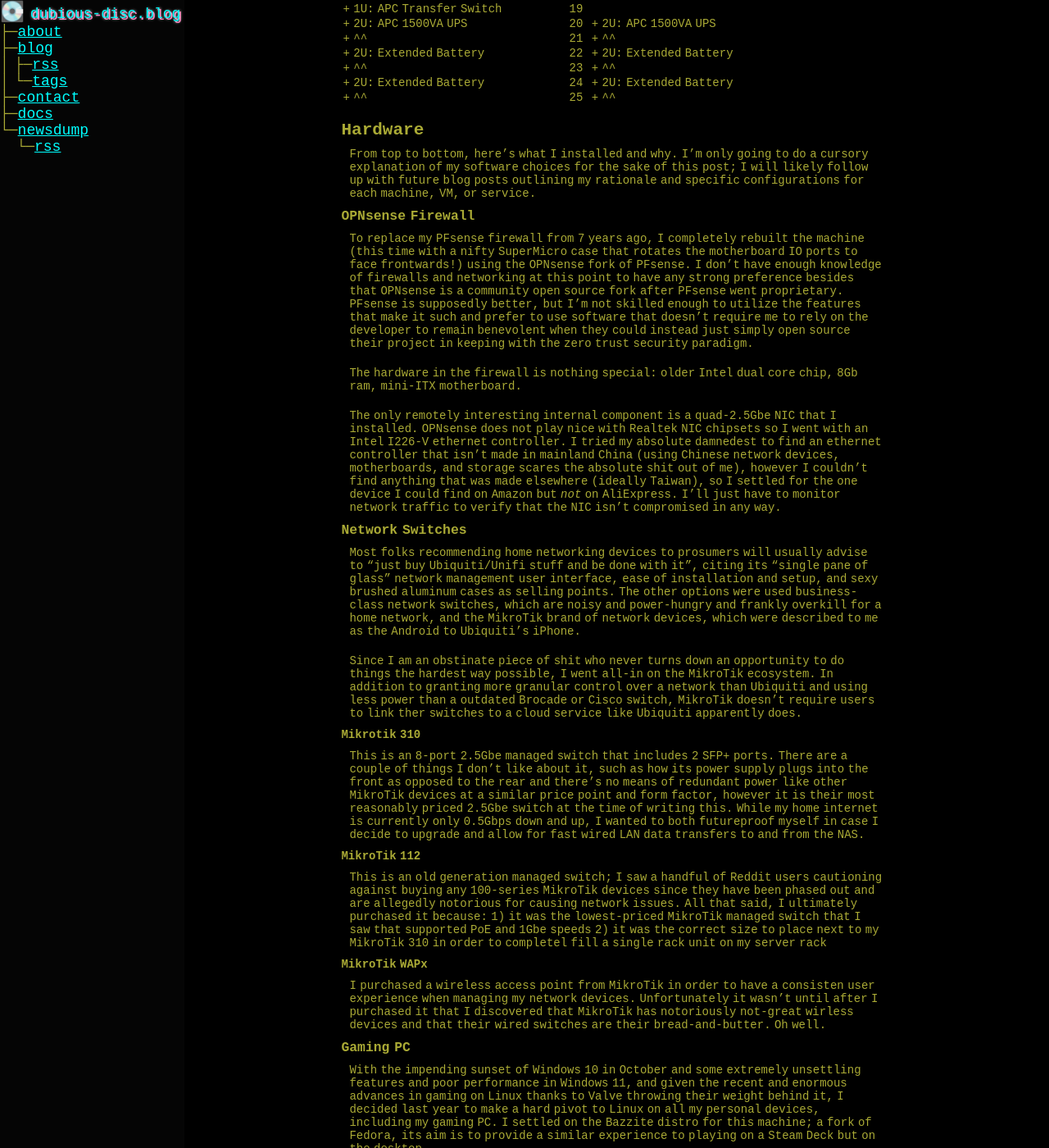
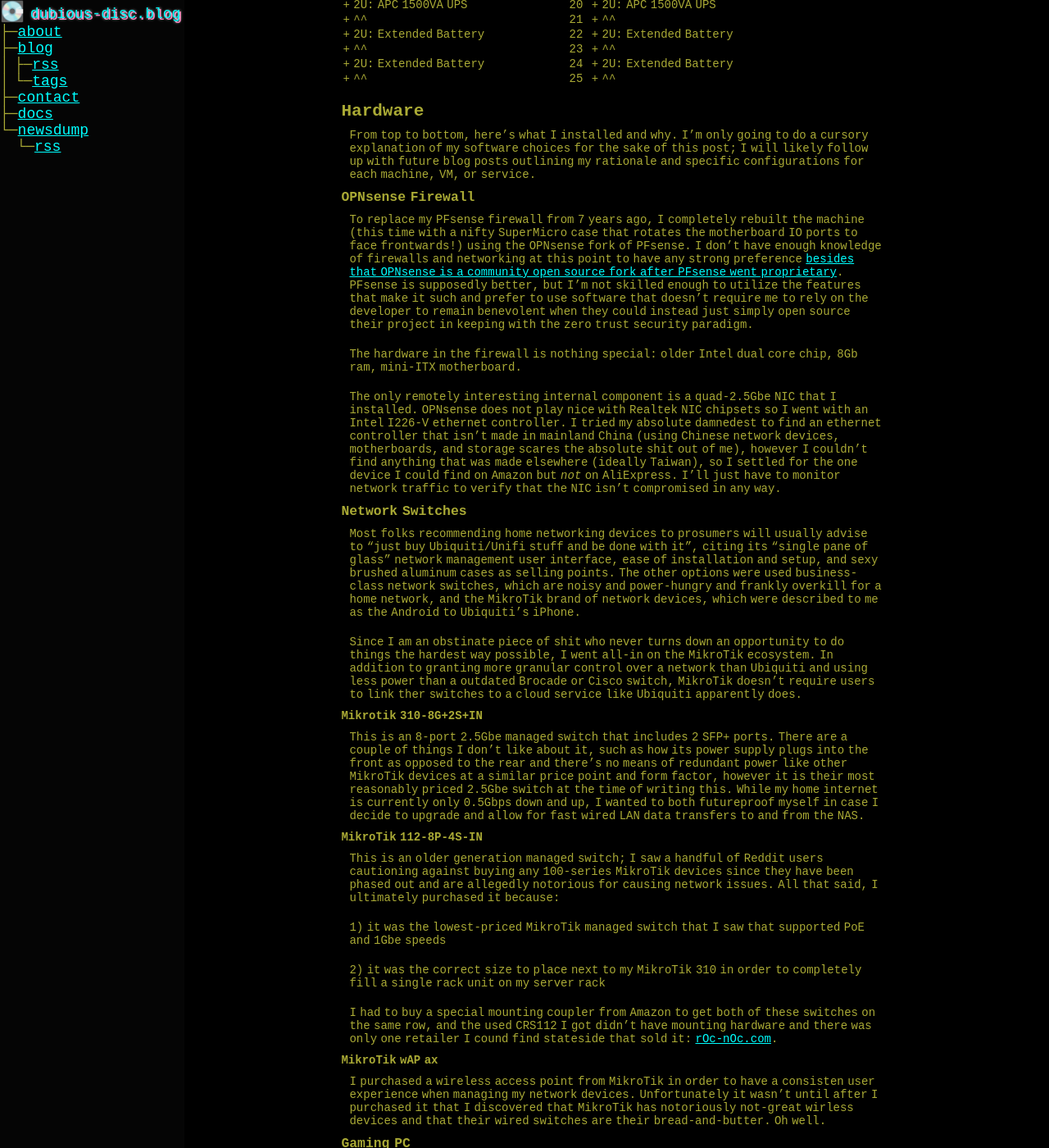
Before and after one commit to paranoid-porygon/paranoid-porygon.github.io, a Jekyll site: the page built from _posts/published/2025-08-21-homelab_part00.md, in a window 1280 px wide and 1400 px high, scrolled down 1911 px. Shown: the whole window at 82% size. Built offline with Jekyll 4.4.1, drawn with Linux system fonts in a browser that asks for light colours; some of the changed text lies outside the part shown.

Commit message:
fixed typos and added links to Homelab00 post

```diff
--- a/_posts/published/2025-08-21-homelab_part00.md
+++ b/_posts/published/2025-08-21-homelab_part00.md
@@ -1,7 +1,7 @@
 ---
 layout: post
-title:  "Homelab - Part 00: Why, Current Hardware, and Planned Software"
-summary: "Introduction to my homelab project"
+title:  "Homelab - Part 00"
+summary: "Introduction to my homelab project: Why, Current Hardware, and Planned Software"
 date: 2025-08-21
 tags: [projects, homelab]
 published: true
@@ -9,7 +9,7 @@ published: true
 
 In 2020 shortly after the US entered a quasi-lockdown state due to COVID-19, my employer laid off my entire team for spurious reasons. My boss, also laid off, had decided by that point (probably due to America's cultural aversion to taking COVID seriously) to move back to Canada. During the process of packing for his move, he bequeathed me an old Dell Poweredge T420 that he had been loaning to our former employer up until his termination. With 16 2.5" drive bays, I knew immediately that this would become a Network Attached Storage (NAS) server for my home; having messed around with FreeNAS back in 2015, I had some familiarity with what a self-hosted storage/media server had to offer and missed having one. However, the ongoing pandemic lockdown, tumultuous job hunt, and need to move to a new home multiple times over the subsequent four years saw me postpone that project.
 
-Now that I'm in a stable housing and employment situation, and given the rapid enshittification of cloud services over the last five years (and especially the capituation of certain big tech companies to the whims of our nascent authoritarian government), the time has come to not just spin up a NAS on this old Poweredge but to build out an entire homelab around it with the express goal of divesting from as many non-selfhosted services for which I can find open source/libre self-hosted alternatives.
+Now that I'm in a stable housing and employment situation, and given the rapid enshittification of cloud services over the last five years (and especially [the capituation of certain big tech companies to the whims of our nascent authoritarian government][technofascism]), the time has come to not just spin up a NAS on this old Poweredge but to build out an entire homelab around it with the express goal of divesting from as many non-selfhosted services for which I can find open source/libre self-hosted alternatives.
 
 <!--excerpt-->
 
@@ -52,7 +52,7 @@ Rack acquired, I sketched up a preliminary layout of both the front and back of
 
 -: possible future purchases
 
-| 25U Planned Config                  | row | Back                                   |
+| Front of Rack                       | row | Back of Rack                           |
 |-------------------------------------|-----|----------------------------------------|
 | + 1U: Firewall (OPNsense)           | 01  | + 2U: Shelf for modem, hue bridge, WAP |
 | + 1U: MikroTik 310 <> MikroTik 112  | 02  | + ^^                                   |
@@ -88,7 +88,7 @@ From top to bottom, here's what I installed and why. I'm only going to do a curs
 
 ### OPNsense Firewall
 
-To replace my PFsense firewall from 7 years ago, I completely rebuilt the machine (this time with a nifty SuperMicro case that rotates the motherboard IO ports to face frontwards!) using the OPNsense fork of PFsense. I don't have enough knowledge of firewalls and networking at this point to have any strong preference besides that OPNsense is a community open source fork after PFsense went proprietary. PFsense is supposedly better, but I'm not skilled enough to utilize the features that make it such and prefer to use software that doesn't require me to rely on the developer to remain benevolent when they could instead just simply open source their project in keeping with the zero trust security paradigm.
+To replace my PFsense firewall from 7 years ago, I completely rebuilt the machine (this time with a nifty SuperMicro case that rotates the motherboard IO ports to face frontwards!) using the OPNsense fork of PFsense. I don't have enough knowledge of firewalls and networking at this point to have any strong preference [besides that OPNsense is a community open source fork after PFsense went proprietary][pfsense-vs-opnsense]. PFsense is supposedly better, but I'm not skilled enough to utilize the features that make it such and prefer to use software that doesn't require me to rely on the developer to remain benevolent when they could instead just simply open source their project in keeping with the zero trust security paradigm.
 
 The hardware in the firewall is nothing special: older Intel dual core chip, 8Gb ram, mini-ITX motherboard.
 
@@ -100,17 +100,21 @@ Most folks recommending home networking devices to prosumers will usually advise
 
 Since I am an obstinate piece of shit who never turns down an opportunity to do things the hardest way possible, I went all-in on the MikroTik ecosystem. In addition to granting more granular control over a network than Ubiquiti and using less power than a outdated Brocade or Cisco switch, MikroTik doesn't require users to link ther switches to a cloud service like Ubiquiti apparently does.
 
-#### Mikrotik 310
+#### Mikrotik 310-8G+2S+IN
 
 This is an 8-port 2.5Gbe managed switch that includes 2 SFP+ ports. There are a couple of things I don't like about it, such as how its power supply plugs into the front as opposed to the rear and there's no means of redundant power like other MikroTik devices at a similar price point and form factor, however it is their most reasonably priced 2.5Gbe switch at the time of writing this. While my home internet is currently only 0.5Gbps down and up, I wanted to both futureproof myself in case I decide to upgrade and allow for fast wired LAN data transfers to and from the NAS.
 
-#### MikroTik 112
+#### MikroTik 112-8P-4S-IN
 
-This is an old generation managed switch; I saw a handful of Reddit users cautioning against buying any 100-series MikroTik devices since they have been phased out and are allegedly notorious for causing network issues. All that said, I ultimately purchased it because:
+This is an older generation managed switch; I saw a handful of Reddit users cautioning against buying any 100-series MikroTik devices since they have been phased out and are allegedly notorious for causing network issues. All that said, I ultimately purchased it because:
+
 1) it was the lowest-priced MikroTik managed switch that I saw that supported PoE and 1Gbe speeds
-2) it was the correct size to place next to my MikroTik 310 in order to completel fill a single rack unit on my server rack
 
-#### MikroTik WAPx
+2) it was the correct size to place next to my MikroTik 310 in order to completely fill a single rack unit on my server rack
+
+I had to buy a special mounting coupler from Amazon to get both of these switches on the same row, and the used CRS112 I got didn't have mounting hardware and there was only one retailer I cound find stateside that sold it: [rOc-nOc.com][roc-noc].
+
+#### MikroTik wAP ax
 
 I purchased a wireless access point from MikroTik in order to have a consisten user experience when managing my network devices. Unfortunately it wasn't until after I purchased it that I discovered that MikroTik has notoriously not-great wirless devices and that their wired switches are their bread-and-butter. Oh well.
 
@@ -199,3 +203,7 @@ In keeping with "critical infrastructure should have dedicated hardware", I will
 This has been my big project for the past few months and I'm glad I finally pulled the trigger on it. I intend to write out more verbose documentation for each piece of the homelab, partially to share with others but mostly for my own documentation so that I can replicate this in the future if I have to. I will update this post with links to the docs for each respective pice of hardware as I write them. I might also make all these docs into static links in the sidebar in the future, but I will revisit that once they are finished.
 
 If you have any questions, tips, warnings, or recommendations, please use the reply link at the bottom of the page to send me a private response!
+
+[pfsense-vs-opnsense]: https://www.xda-developers.com/why-use-opnsense-over-pfsense-dont-trust-netgate/
+[roc-noc]: https://www.roc-noc.com/
+[technofascism]: https://www.theverge.com/2025/1/16/24345174/tech-leaders-companies-support-donald-trump-presidency
```
Also changed, not shown: other parts of _posts/published/2025-08-21-homelab_part00.md (+1 -1 lines).
